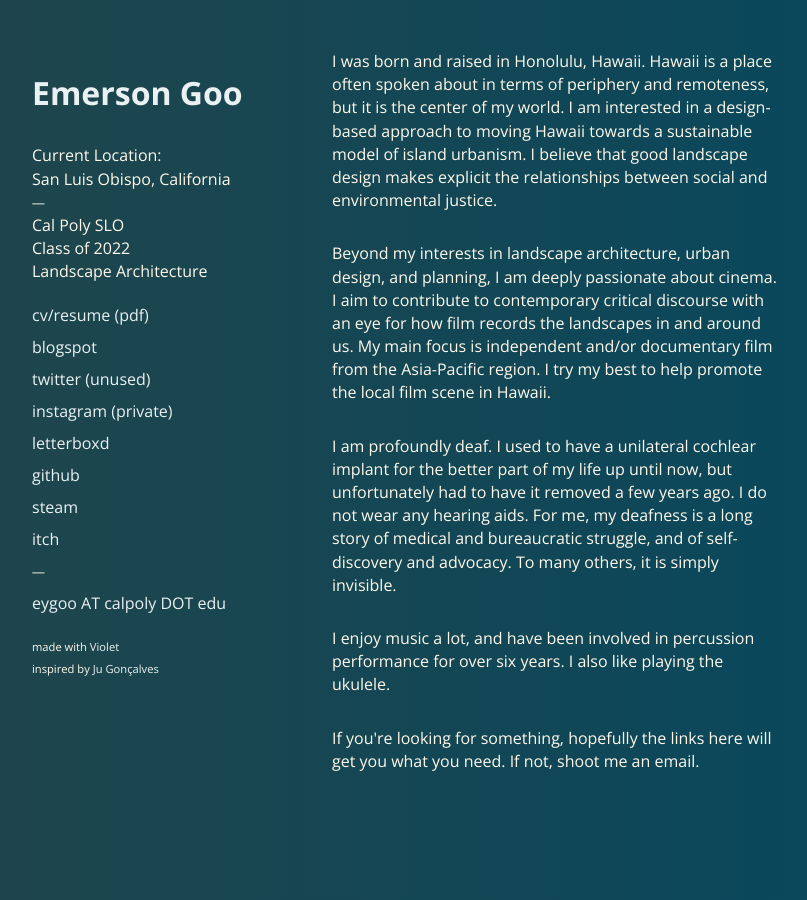
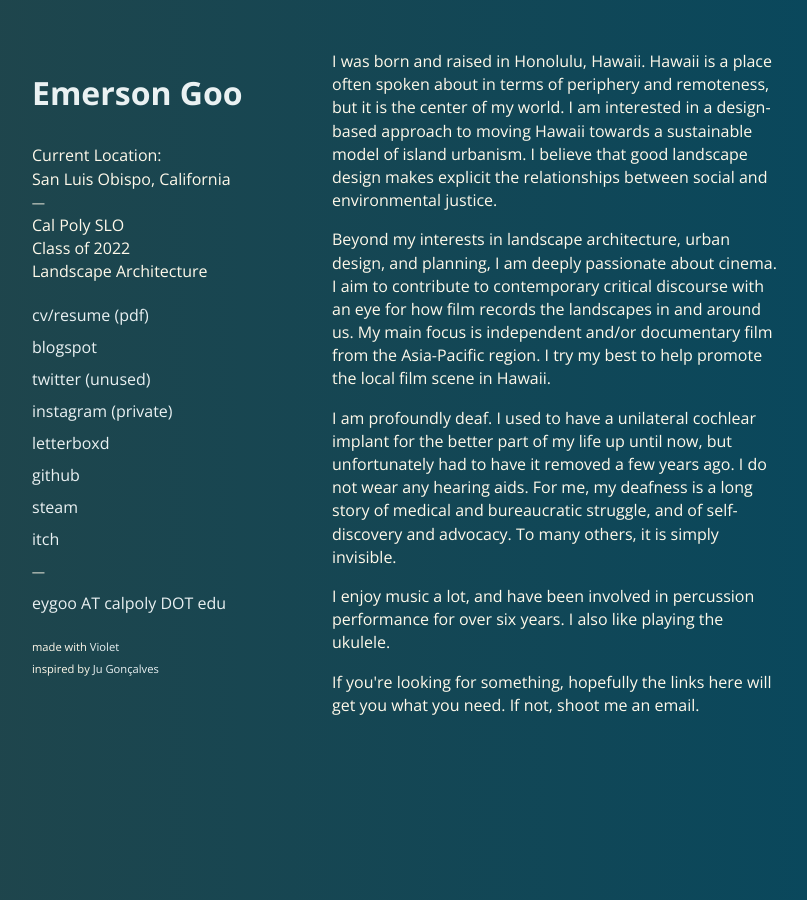
Before and after one commit to emersongoo/emersongoo.github.io, a Jekyll site: the page built from index.html, in a window 1280 px wide. Shown: the whole page, without its empty margins (68-875 px from the left). Built offline with Jekyll 4.4.1, drawn with Linux system fonts in a browser that asks for light colours.

Commit message:
adjust margin bottom

```diff
--- a/_sass/section.sass
+++ b/_sass/section.sass
@@ -12,7 +12,7 @@
     max-width: 500px
 
 .content p
-  margin-bottom: 30px
+  margin-bottom: 16px
 
 .content p strong
   font-weight: 600
```
